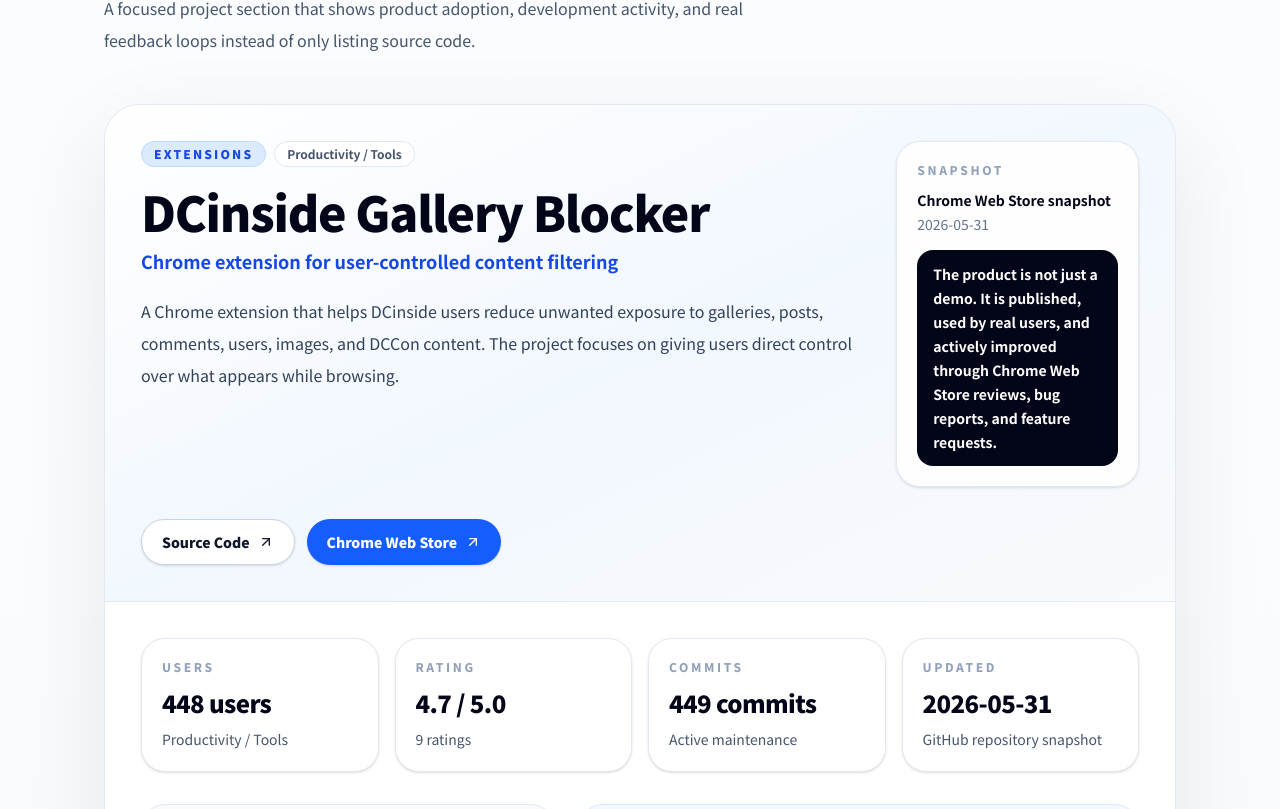
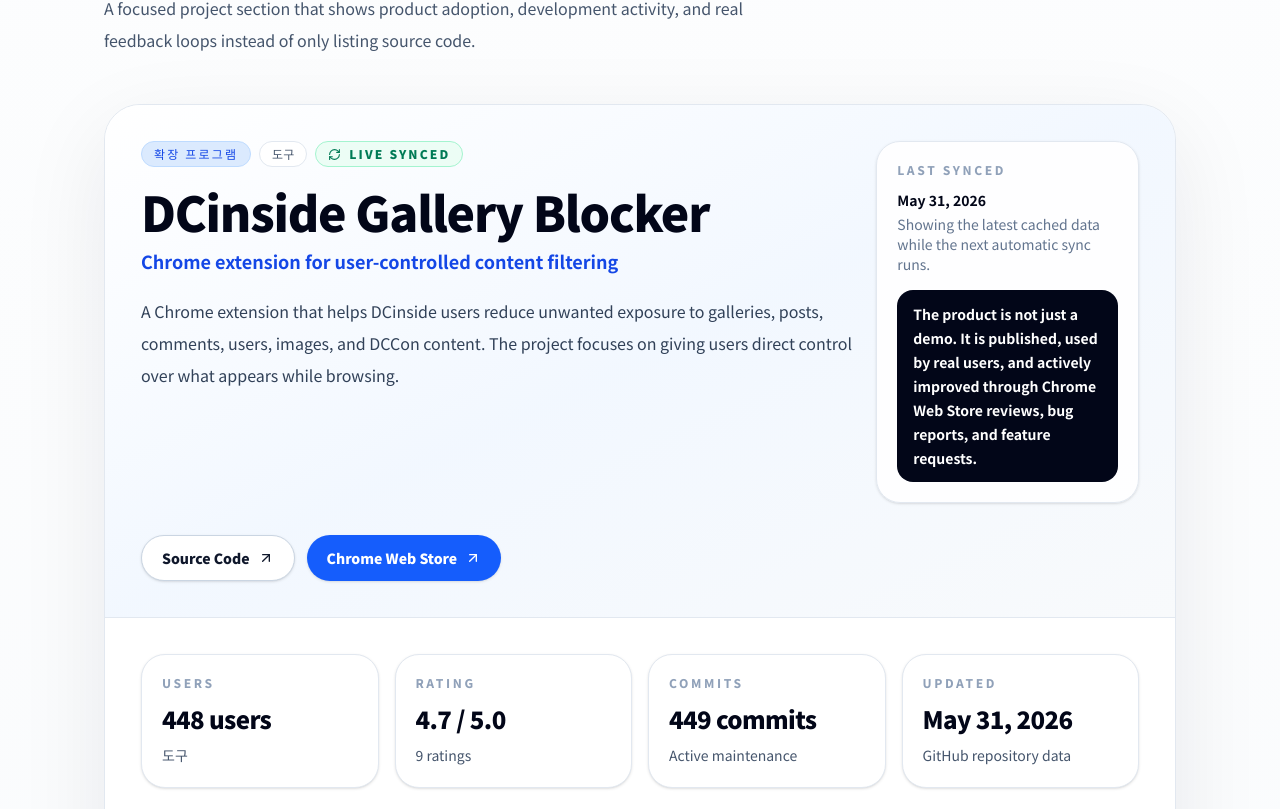
Before and after one commit to diligencefrozen/Portfolio, a React (Vite) app: page / in a window 1280 px wide. Shown: the part 1891-2700 px from the top of the page. Built offline with nearby package versions, Linux system fonts and the light colour scheme; no server answers.

Commit message:
Add files via upload

```diff
--- a/src/sections/Projects.tsx
+++ b/src/sections/Projects.tsx
@@ -1,9 +1,82 @@
-import { ArrowUpRight } from 'lucide-react';
+import { useEffect, useMemo, useState } from 'react';
+import { ArrowUpRight, RefreshCw, Star } from 'lucide-react';
 import { SectionHeading } from '../components/SectionHeading';
 import { projectsByLocale, type Project } from '../data/projects';
-import { useLocale } from '../lib/locale';
+import { useLocale, type Locale } from '../lib/locale';
 
-const projectsText = {
+type LiveReview = {
+  author: string;
+  rating: number | null;
+  date: string | null;
+  text: string;
+  helpfulText: string | null;
+  developerReply: {
+    author: string;
+    date: string | null;
+    text: string;
+  } | null;
+};
+
+type LiveProjectMetric = {
+  chromeWebStore?: {
+    status?: string;
+    sourceUrl?: string;
+    category?: string | null;
+    subcategory?: string | null;
+    userCount?: number | null;
+    rating?: number | null;
+    ratingCount?: number | null;
+    reviews?: LiveReview[];
+  };
+  github?: {
+    status?: string;
+    repo?: string;
+    sourceUrl?: string;
+    commitCount?: number | null;
+    latestCommitAt?: string | null;
+    latestCommitMessage?: string | null;
+    latestCommitUrl?: string | null;
+  };
+};
+
+type LiveMetricsPayload = {
+  schemaVersion: number;
+  fetchedAt: string;
+  projects: Record<string, LiveProjectMetric>;
+};
+
+const projectsText: Record<
+  Locale,
+  {
+    kicker: string;
+    title: string;
+    description: string;
+    sourceCode: string;
+    chromeWebStore: string;
+    developmentActivity: string;
+    techStack: string;
+    highlights: string;
+    feedbackTitle: string;
+    feedbackDescription: string;
+    userSignal: string;
+    developerResponse: string;
+    result: string;
+    liveSync: string;
+    lastSynced: string;
+    users: string;
+    rating: string;
+    commits: string;
+    updated: string;
+    storeSource: string;
+    githubSource: string;
+    liveReviewsTitle: string;
+    liveReviewsDescription: string;
+    developerReply: string;
+    helpful: string;
+    noLiveReviews: string;
+    fallbackNotice: string;
+  }
+> = {
   en: {
     kicker: 'Case Study',
     title: 'Product-Driven Project',
@@ -11,7 +84,6 @@
       'A focused project section that shows product adoption, development activity, and real feedback loops instead of only listing source code.',
     sourceCode: 'Source Code',
     chromeWebStore: 'Chrome Web Store',
-    storeSnapshot: 'Store snapshot',
     developmentActivity: 'Development activity',
     techStack: 'Tech stack',
     highlights: 'Implementation highlights',
@@ -21,7 +93,21 @@
     userSignal: 'User signal',
     developerResponse: 'Developer response',
     result: 'Result',
-    snapshot: 'Snapshot',
+    liveSync: 'Live synced',
+    lastSynced: 'Last synced',
+    users: 'Users',
+    rating: 'Rating',
+    commits: 'Commits',
+    updated: 'Updated',
+    storeSource: 'Chrome Web Store data',
+    githubSource: 'GitHub repository data',
+    liveReviewsTitle: 'Live Chrome Web Store feedback',
+    liveReviewsDescription:
+      'The portfolio reads a generated JSON feed that is refreshed automatically by GitHub Actions, so user count, rating, reviews, and replies do not need manual edits.',
+    developerReply: 'Developer reply',
+    helpful: 'Helpful signal',
+    noLiveReviews: 'Live reviews are temporarily unavailable. Static release notes are shown below as a fallback.',
+    fallbackNotice: 'Showing the latest cached data while the next automatic sync runs.',
   },
   ko: {
     kicker: '사례 연구',
@@ -30,7 +116,6 @@
       '단순히 소스 코드만 나열하지 않고, 실제 사용자 수·개발 활동·사용자 피드백 반영 기록까지 함께 보여주는 프로젝트 섹션입니다.',
     sourceCode: '소스 코드',
     chromeWebStore: 'Chrome Web Store',
-    storeSnapshot: '스토어 스냅샷',
     developmentActivity: '개발 활동',
     techStack: '기술 스택',
     highlights: '구현 포인트',
@@ -40,9 +125,81 @@
     userSignal: '사용자 피드백',
     developerResponse: '개발 대응',
     result: '결과',
-    snapshot: '스냅샷',
+    liveSync: '자동 동기화',
+    lastSynced: '마지막 동기화',
+    users: '사용자',
+    rating: '평점',
+    commits: '커밋',
+    updated: '최근 업데이트',
+    storeSource: 'Chrome Web Store 데이터',
+    githubSource: 'GitHub 저장소 데이터',
+    liveReviewsTitle: 'Chrome Web Store 실사용자 피드백',
+    liveReviewsDescription:
+      '포트폴리오가 GitHub Actions로 자동 갱신되는 JSON 피드를 읽기 때문에 사용자 수, 평점, 리뷰, 개발자 답변을 매번 직접 수정할 필요가 없습니다.',
+    developerReply: '개발자 답변',
+    helpful: '유용함 표시',
+    noLiveReviews: '실시간 리뷰 데이터를 잠시 불러올 수 없어 아래 정리된 릴리즈 개선 기록을 대신 표시합니다.',
+    fallbackNotice: '다음 자동 동기화 전까지 최신 캐시 데이터를 표시합니다.',
   },
 };
+
+function formatNumber(value: number | null | undefined, locale: Locale) {
+  if (typeof value !== 'number' || Number.isNaN(value)) return null;
+  return new Intl.NumberFormat(locale === 'ko' ? 'ko-KR' : 'en-US').format(value);
+}
+
+function formatDate(value: string | null | undefined, locale: Locale) {
+  if (!value) return null;
+
+  const date = new Date(value);
+  if (Number.isNaN(date.getTime())) return value;
+
+  return new Intl.DateTimeFormat(locale === 'ko' ? 'ko-KR' : 'en-US', {
+    year: 'numeric',
+    month: 'short',
+    day: 'numeric',
+  }).format(date);
+}
+
+function formatRating(value: number | null | undefined) {
+  if (typeof value !== 'number' || Number.isNaN(value)) return null;
+  return `${value.toFixed(1)} / 5.0`;
+}
+
+function truncateText(value: string, maxLength = 360) {
+  if (value.length <= maxLength) return value;
+  return `${value.slice(0, maxLength).trim()}…`;
+}
+
+function useProjectLiveMetrics() {
+  const [payload, setPayload] = useState<LiveMetricsPayload | null>(null);
+
+  useEffect(() => {
+    const controller = new AbortController();
+
+    async function loadMetrics() {
+      try {
+        const response = await fetch(`/project-live-metrics.json?ts=${Date.now()}`, {
+          cache: 'no-store',
+          signal: controller.signal,
+        });
+
+        if (!response.ok) return;
+
+        const data = (await response.json()) as LiveMetricsPayload;
+        setPayload(data);
+      } catch {
+        // The project still renders with curated fallback data when the live feed is unavailable.
+      }
+    }
+
+    loadMetrics();
+
+    return () => controller.abort();
+  }, []);
+
+  return payload;
+}
 
 function ProjectMetricCard({ label, value, detail }: { label: string; value: string; detail: string }) {
   return (
@@ -54,7 +211,76 @@
   );
 }
 
-function ProjectCard({ project, text }: { project: Project; text: (typeof projectsText)['en'] }) {
+function LiveReviewCard({ review, text }: { review: LiveReview; text: (typeof projectsText)['en'] }) {
+  return (
+    <article className="rounded-3xl border border-slate-200 bg-white p-5 shadow-sm">
+      <div className="flex flex-col justify-between gap-3 md:flex-row md:items-start">
+        <div>
+          <p className="text-base font-black text-slate-950">{review.author}</p>
+          <div className="mt-2 flex flex-wrap items-center gap-2 text-sm font-bold text-slate-500">
+            {typeof review.rating === 'number' && (
+              <span className="inline-flex items-center gap-1 rounded-full bg-amber-50 px-3 py-1 text-amber-700">
+                <Star size={14} fill="currentColor" /> {review.rating.toFixed(1)}
+              </span>
+            )}
+            {review.date && <span>{review.date}</span>}
+          </div>
+        </div>
+        {review.helpfulText && (
+          <span className="w-fit rounded-full bg-slate-100 px-3 py-1 text-xs font-bold text-slate-600">
+            {text.helpful}: {review.helpfulText}
+          </span>
+        )}
+      </div>
+
+      <p className="mt-4 text-sm leading-7 text-slate-700">{truncateText(review.text)}</p>
+
+      {review.developerReply && (
+        <div className="mt-5 rounded-2xl border border-blue-100 bg-blue-50/70 p-4">
+          <p className="text-xs font-black uppercase tracking-[0.18em] text-blue-600">{text.developerReply}</p>
+          <p className="mt-2 text-sm font-bold text-slate-950">
+            {review.developerReply.author}
+            {review.developerReply.date ? ` · ${review.developerReply.date}` : ''}
+          </p>
+          <p className="mt-3 text-sm leading-7 text-slate-700">{truncateText(review.developerReply.text)}</p>
+        </div>
+      )}
+    </article>
+  );
+}
+
+function ProjectCard({
+  project,
+  text,
+  locale,
+  liveMetrics,
+  metricsFetchedAt,
+}: {
+  project: Project;
+  text: (typeof projectsText)['en'];
+  locale: Locale;
+  liveMetrics?: LiveProjectMetric;
+  metricsFetchedAt?: string;
+}) {
+  const chromeWebStore = liveMetrics?.chromeWebStore;
+  const github = liveMetrics?.github;
+
+  const category = chromeWebStore?.category ?? project.store.category;
+  const subcategory = chromeWebStore?.subcategory ?? project.store.subcategory;
+  const users = chromeWebStore?.userCount
+    ? `${formatNumber(chromeWebStore.userCount, locale)} ${locale === 'ko' ? '사용자' : 'users'}`
+    : project.store.users;
+  const rating = formatRating(chromeWebStore?.rating) ?? project.store.rating;
+  const ratingCount = chromeWebStore?.ratingCount
+    ? `${locale === 'ko' ? '평점 ' : ''}${formatNumber(chromeWebStore.ratingCount, locale)}${locale === 'ko' ? '개' : ' ratings'}`
+    : project.store.reviews;
+  const commits = github?.commitCount
+    ? `${formatNumber(github.commitCount, locale)} ${locale === 'ko' ? '커밋' : 'commits'}`
+    : project.activity.commits;
+  const latestUpdate = formatDate(github?.latestCommitAt, locale) ?? project.activity.snapshotDate;
+  const liveReviews = useMemo(() => chromeWebStore?.reviews?.filter((review) => review.text).slice(0, 6) ?? [], [chromeWebStore?.reviews]);
+  const isLiveSynced = chromeWebStore?.status === 'ok' || github?.status === 'ok';
+
   return (
     <article className="overflow-hidden rounded-[2.25rem] border border-slate-200 bg-white shadow-[0_28px_90px_rgba(15,23,42,0.08)]">
       <div className="border-b border-slate-200 bg-gradient-to-br from-white via-blue-50/80 to-slate-50 p-7 sm:p-9">
@@ -62,10 +288,13 @@
           <div className="max-w-3xl">
             <div className="flex flex-wrap gap-2">
               <span className="rounded-full border border-blue-200 bg-blue-100 px-3 py-1 text-xs font-black uppercase tracking-[0.18em] text-blue-700">
-                {project.store.category}
+                {category}
               </span>
               <span className="rounded-full border border-slate-200 bg-white px-3 py-1 text-xs font-bold text-slate-600">
-                {project.store.subcategory}
+                {subcategory}
+              </span>
+              <span className="inline-flex items-center gap-2 rounded-full border border-emerald-200 bg-emerald-50 px-3 py-1 text-xs font-black uppercase tracking-[0.18em] text-emerald-700">
+                <RefreshCw size={13} /> {text.liveSync}
               </span>
             </div>
 
@@ -76,12 +305,14 @@
             <p className="mt-5 max-w-4xl text-base leading-8 text-slate-700">{project.description}</p>
           </div>
 
-          <div className="rounded-3xl border border-slate-200 bg-white/90 p-5 shadow-sm lg:w-72">
+          <div className="rounded-3xl border border-slate-200 bg-white/90 p-5 shadow-sm lg:w-80">
             <p className="text-xs font-extrabold uppercase tracking-[0.22em] text-slate-400">
-              {text.snapshot}
+              {text.lastSynced}
             </p>
-            <p className="mt-3 text-sm font-bold text-slate-950">{project.store.sourceLabel}</p>
-            <p className="mt-1 text-sm text-slate-500">{project.store.snapshotDate}</p>
+            <p className="mt-3 text-sm font-bold text-slate-950">{formatDate(metricsFetchedAt ?? project.store.snapshotDate, locale)}</p>
+            <p className="mt-1 text-sm text-slate-500">
+              {isLiveSynced ? `${text.storeSource} · ${text.githubSource}` : text.fallbackNotice}
+            </p>
             <p className="mt-4 rounded-2xl bg-slate-950 px-4 py-3 text-sm font-bold leading-6 text-white">
               {project.impact}
             </p>
@@ -114,10 +345,10 @@
 
       <div className="grid gap-8 p-7 sm:p-9">
         <div className="grid gap-4 md:grid-cols-2 lg:grid-cols-4">
-          <ProjectMetricCard label="Users" value={project.store.users} detail={project.store.subcategory} />
-          <ProjectMetricCard label="Rating" value={project.store.rating} detail={project.store.reviews} />
-          <ProjectMetricCard label="Commits" value={project.activity.commits} detail={project.activity.latestSignal} />
-          <ProjectMetricCard label="Updated" value={project.activity.snapshotDate} detail={project.activity.sourceLabel} />
+          <ProjectMetricCard label={text.users} value={users} detail={subcategory} />
+          <ProjectMetricCard label={text.rating} value={rating} detail={ratingCount} />
+          <ProjectMetricCard label={text.commits} value={commits} detail={github?.latestCommitMessage ?? project.activity.latestSignal} />
+          <ProjectMetricCard label={text.updated} value={latestUpdate} detail={text.githubSource} />
         </div>
 
         <div className="grid gap-6 lg:grid-cols-[0.85fr_1.15fr]">
@@ -148,6 +379,28 @@
             </ul>
           </section>
         </div>
+
+        <section className="rounded-[2rem] border border-slate-200 bg-slate-50 p-6">
+          <div className="flex flex-col justify-between gap-3 md:flex-row md:items-end">
+            <div>
+              <p className="text-sm font-black text-slate-950">{text.liveReviewsTitle}</p>
+              <p className="mt-2 max-w-3xl text-sm leading-7 text-slate-600">{text.liveReviewsDescription}</p>
+            </div>
+            <span className="w-fit rounded-full border border-emerald-200 bg-emerald-50 px-4 py-2 text-xs font-black uppercase tracking-[0.18em] text-emerald-700">
+              {chromeWebStore?.status ?? 'fallback'}
+            </span>
+          </div>
+
+          {liveReviews.length > 0 ? (
+            <div className="mt-6 grid gap-4 lg:grid-cols-2">
+              {liveReviews.map((review) => (
+                <LiveReviewCard key={`${review.author}-${review.date}-${review.text.slice(0, 24)}`} review={review} text={text} />
+              ))}
+            </div>
+          ) : (
+            <p className="mt-6 rounded-2xl bg-white p-4 text-sm leading-7 text-slate-600 shadow-sm">{text.noLiveReviews}</p>
+          )}
+        </section>
 
         <section>
           <div className="flex flex-col justify-between gap-3 md:flex-row md:items-end">
@@ -207,6 +460,7 @@
   const { locale } = useLocale();
   const projects = projectsByLocale[locale];
   const text = projectsText[locale];
+  const liveMetrics = useProjectLiveMetrics();
 
   return (
     <section id="projects" className="section-shell">
@@ -214,7 +468,14 @@
 
       <div className="mt-12 grid gap-8">
         {projects.map((project) => (
-          <ProjectCard key={project.id} project={project} text={text} />
+          <ProjectCard
+            key={project.id}
+            project={project}
+            text={text}
+            locale={locale}
+            liveMetrics={liveMetrics?.projects?.[project.id]}
+            metricsFetchedAt={liveMetrics?.fetchedAt}
+          />
         ))}
       </div>
     </section>
```
